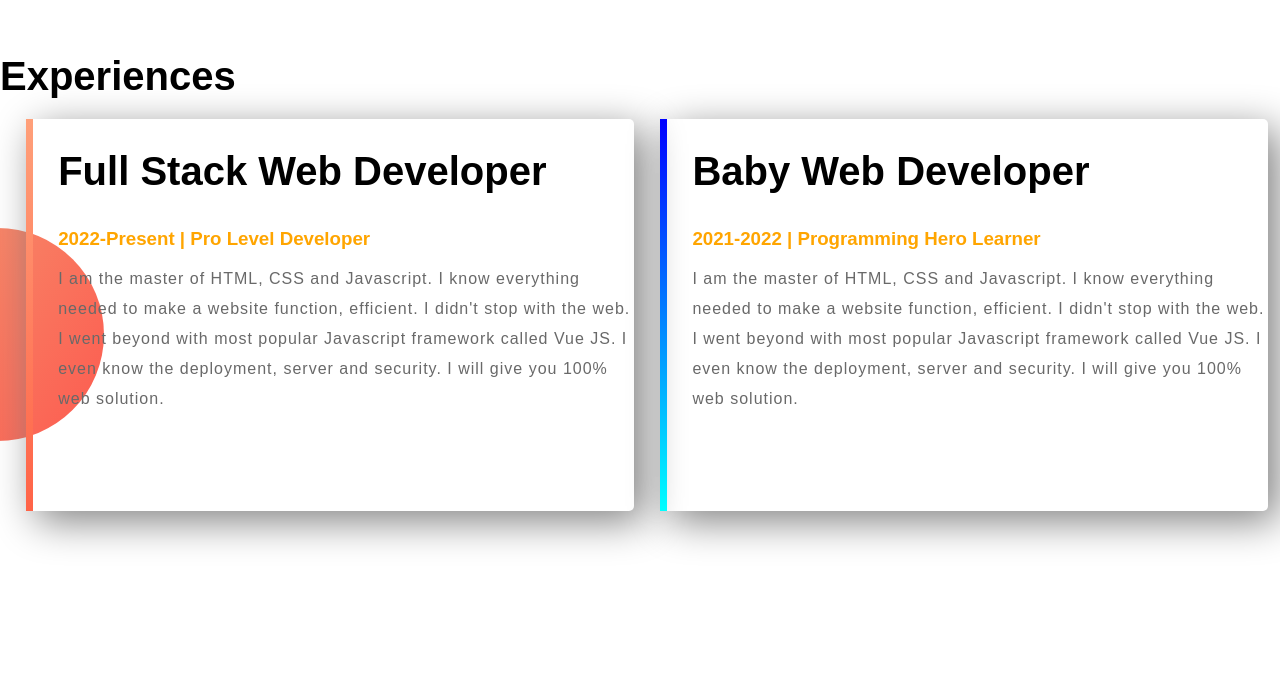
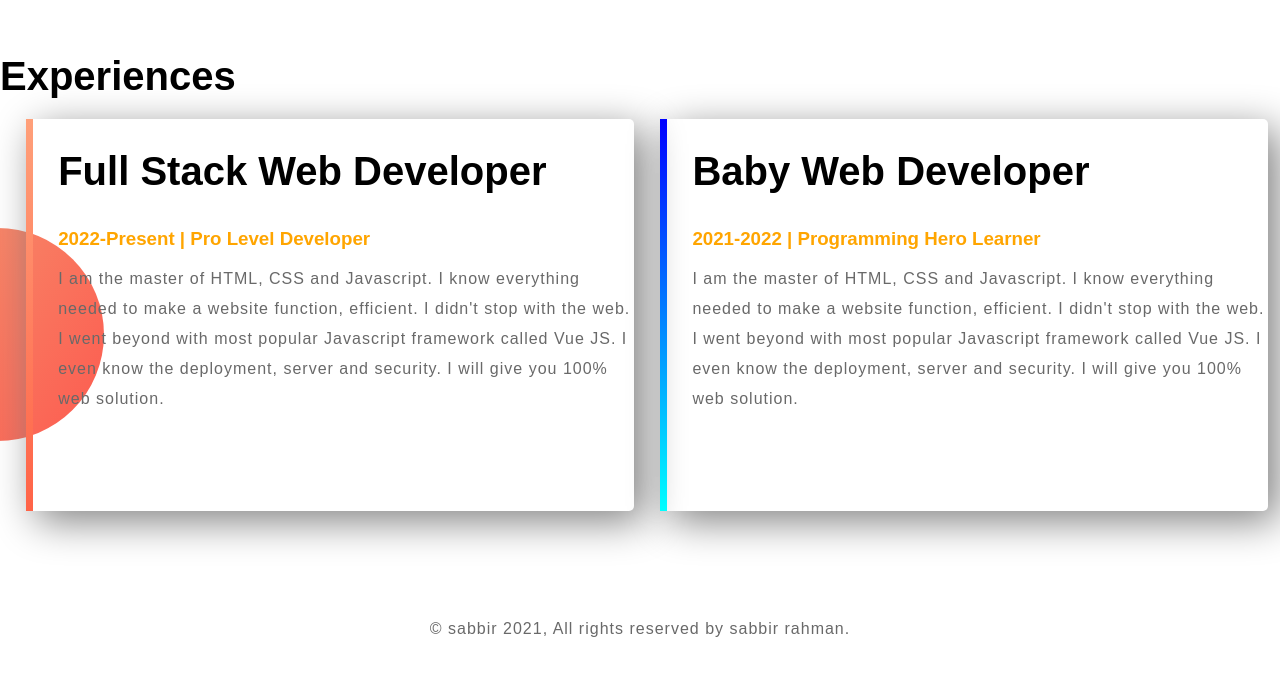
Before and after one commit to sabbir53rahman/personal-portfolio, a plain HTML site: page index.html in a window 1280 px wide. Shown: the part 1546-2230 px from the top of the page. Before the commit the page ends 2160 px from the top, so only its background shows below. Drawn offline with Linux system fonts and the light colour scheme.

Commit message:
all done

```diff
--- a/index.html
+++ b/index.html
@@ -44,5 +44,8 @@
         <p>I am the master of HTML, CSS and Javascript. I know everything needed to make a website function, efficient. I didn't stop with the web. I went beyond with most popular Javascript framework called Vue JS. I even know the deployment, server and security. I will give you 100% web solution.</p>
     </div>
    </section>
+   <footer class="footer_section">
+   <p>© sabbir 2021, All rights reserved by sabbir rahman.</p>
+   </footer>
 </body>
 </html>
--- a/style.css
+++ b/style.css
@@ -107,3 +107,6 @@ p{
     border-left:7px solid;
     border-image-slice: 1;
 }
+.footer_section{
+    text-align:center;
+}
```
